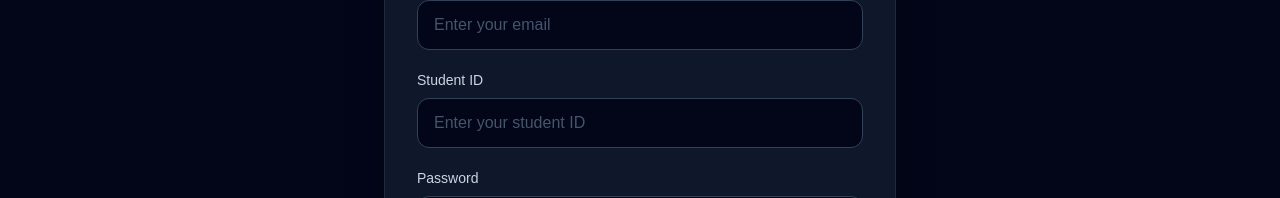
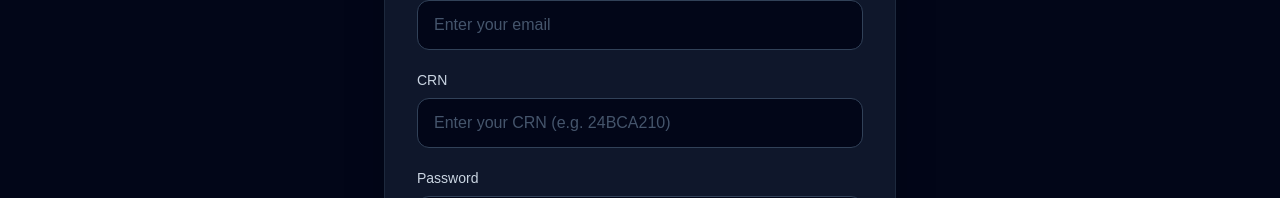
Before and after one commit to guptatarun52778-tech/campuscare, a Next.js app in the folder frontend/: page /register in a window 1280 px wide. Shown: the part 458-656 px from the top of the page. Built offline with nearby package versions, Linux system fonts and the light colour scheme.

Commit message:
Add CRN format validation

```diff
--- a/frontend/app/register/page.tsx
+++ b/frontend/app/register/page.tsx
@@ -8,7 +8,7 @@ export default function Register() {
 
   const [name, setName] = useState("");
   const [email, setEmail] = useState("");
-  const [studentId, setStudentId] = useState("");
+  const [crn, setCrn] = useState("");
   const [password, setPassword] = useState("");
 
   const [message, setMessage] = useState("");
@@ -20,6 +20,16 @@ export default function Register() {
 
     setMessage("");
     setError("");
+    const cleanCrn = crn.trim().toUpperCase();
+
+const crnRegex = /^\d{2}(BCA|BCS|CSME|BME)\d{3}$/;
+
+if (!crnRegex.test(cleanCrn)) {
+  setError("Invalid CRN. Please enter CRN in format 24BCA210.");
+  return;
+}
+
+setLoading(true);
     setLoading(true);
 
     try {
@@ -31,7 +41,7 @@ export default function Register() {
         body: JSON.stringify({
           name,
           email,
-          studentId,
+          studentId: cleanCrn,
           password,
           anonymous,
         }),
@@ -48,7 +58,7 @@ export default function Register() {
 
       setName("");
       setEmail("");
-      setStudentId("");
+      setCrn("");
       setPassword("");
       setAnonymous(false);
     } catch {
@@ -136,17 +146,17 @@ export default function Register() {
                 />
               </div>
 
-              {/* Student ID */}
+              {/* CRN */}
 <div>
   <label className="mb-2 block text-sm font-medium text-slate-300">
-                  Student ID
+    CRN
   </label>
 
   <input
     type="text"
-                  placeholder="Enter your student ID"
-                  value={studentId}
-                  onChange={(e) => setStudentId(e.target.value)}
+    placeholder="Enter your CRN (e.g. 24BCA210)"
+    value={crn}
+    onChange={(e) => setCrn(e.target.value.toUpperCase())}
     required
     className="w-full rounded-xl border border-slate-700 bg-slate-950 px-4 py-3 text-white outline-none placeholder:text-slate-600 focus:border-blue-500"
   />
```
Lines whose indentation alone changed are shown as unchanged.
